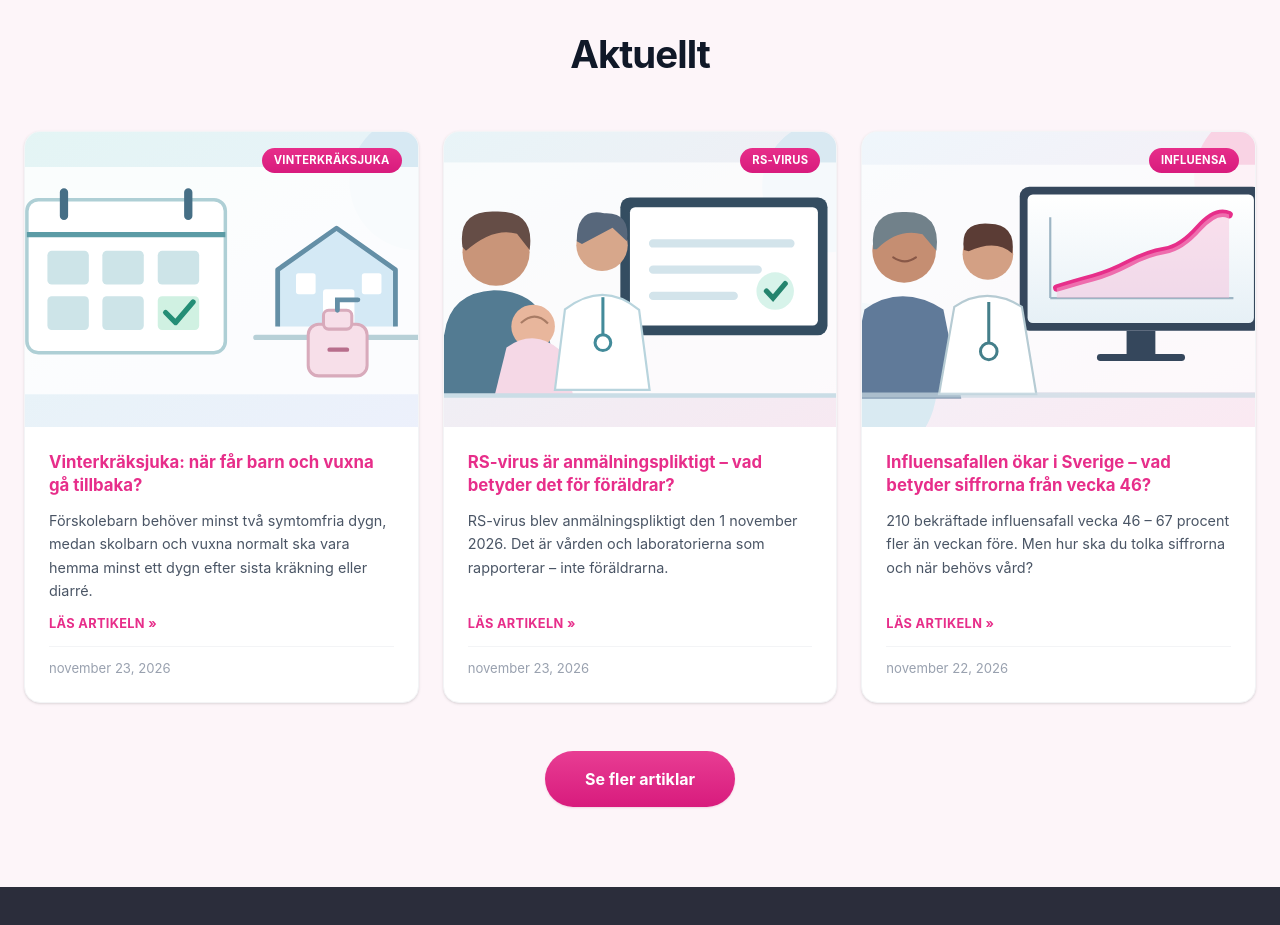
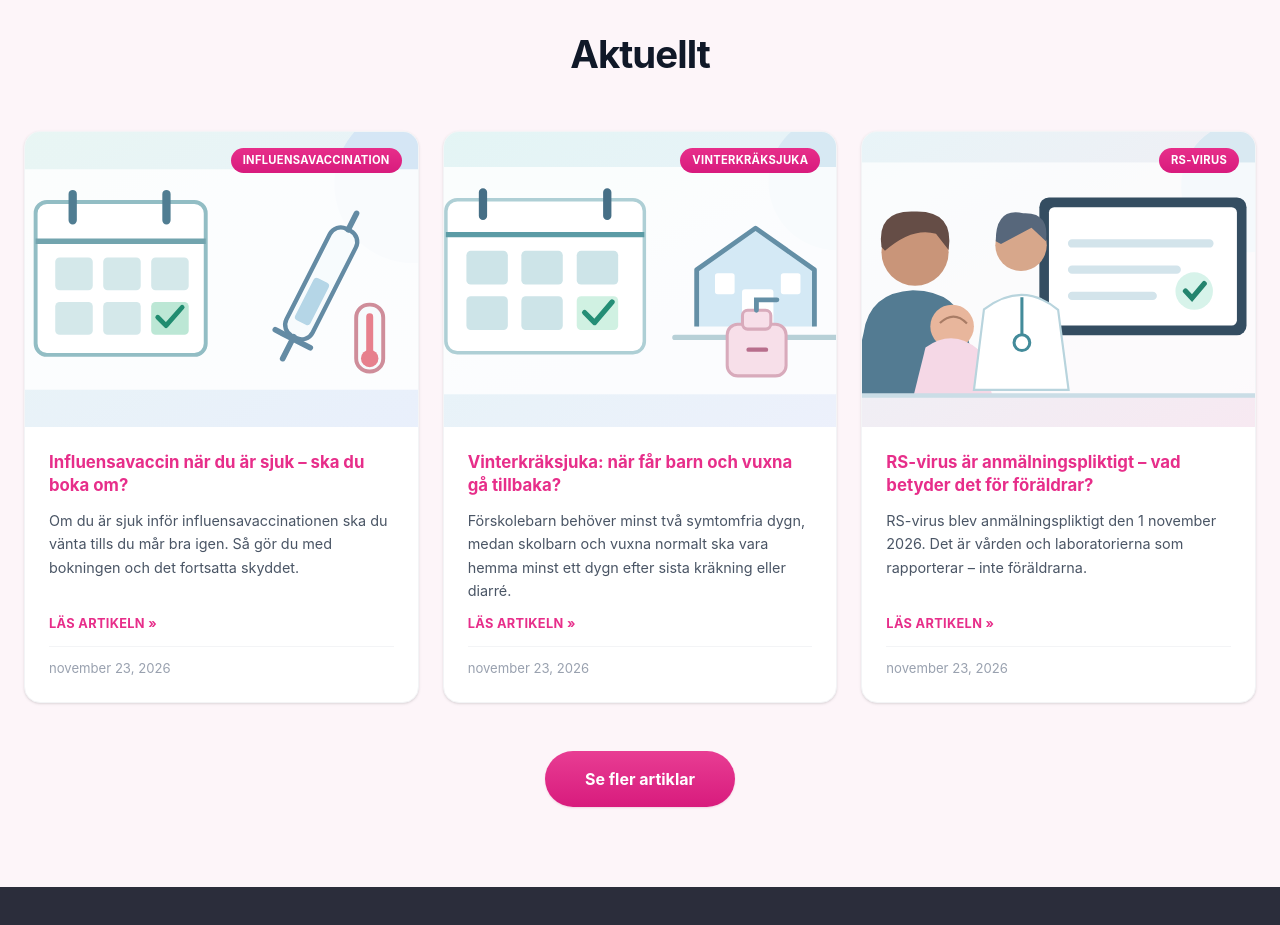
Before and after one commit to hannihalabi/hemlakare.se, a Next.js app: page / in a window 1280 px wide. Shown: the part 6960-7885 px from the top of the page. Built offline with nearby package versions, Linux system fonts and the light colour scheme.

Commit message:
Influensavaccin när du är sjuk: när boka om? (#18)
* Add original vaccination and illness illustration

* Add sourced advice on vaccination when ill

* Register influenza vaccination when ill article

```diff
--- /dev/null
+++ b/src/data/articles/influensavaccin-sjuk-feber-boka-om-2026.ts
@@ -0,0 +1,57 @@
+import type { Article } from "./types";
+
+const article: Article = {
+  slug: "influensavaccin-sjuk-feber-boka-om-2026",
+  title: "Influensavaccin när du är sjuk – ska du boka om?",
+  h1: "Förkyld eller febrig inför influensavaccinationen – vad gäller?",
+  seoTitle: "Influensavaccin vid förkylning och feber: råd 2026",
+  metaDescription: "Sjuk inför influensavaccinationen? Läs när du bör boka om, hur lång tid vaccinskyddet tar och varför vaccination fortfarande är viktig i höst.",
+  tag: "INFLUENSAVACCINATION",
+  date: "november 23, 2026",
+  publishedAtIso: "2026-11-23",
+  image: "/bilder/artiklar/influensavaccin-sjuk-feber-2026.svg",
+  imageAlt: "Redaktionell illustration av kalender, termometer och vaccinationsspruta inför influensavaccination.",
+  authorName: "Hemläkare.se redaktion",
+  targetQuery: "influensavaccin förkyld feber boka om vaccination",
+  excerpt: "Om du är sjuk inför influensavaccinationen ska du vänta tills du mår bra igen. Så gör du med bokningen och det fortsatta skyddet.",
+  summary: "1177 rekommenderar att du inte vaccinerar dig när du är sjuk, utan väntar tills du mår bra igen. Boka om vid pågående sjukdom och kontakta vaccinationsmottagningen om du är osäker. Influensavaccinet behöver ungefär två veckor för att ge ett bra skydd, så boka en ny tid när du tillfrisknat.",
+  keyTakeaways: [
+    "Är du sjuk på vaccinationsdagen? Boka om och vänta tills du mår bra igen enligt 1177.",
+    "Skyddet byggs upp under cirka två veckor efter vaccinationen.",
+    "Personer som rekommenderas vaccination bör boka en ny tid när de tillfrisknat, även om influensasäsongen redan börjat."
+  ],
+  body: "Har du fått feber, hosta eller andra sjukdomssymtom just när du ska ta influensavaccinet? 1177:s råd är att inte vaccinera sig när man är sjuk, utan vänta tills man mår bra igen. Avboka eller boka om din tid och kontakta mottagningen om du är osäker. Det betyder inte att du ska avstå från vaccination hela säsongen.",
+  sections: [
+    { id: "boka-om", title: "När ska du boka om?", body: [
+      "Om du är sjuk inför vaccinationen ska du enligt 1177 vänta tills du mår bra igen. Det gäller särskilt om du har feber eller känner dig tydligt sjuk. Boka om tiden enligt din regions instruktioner.",
+      "Om du bara har kvar ett lindrigt symtom men i övrigt mår bra kan vaccinationsmottagningen bedöma hur du ska göra. Det finns inte en och samma tidsgräns efter feber som gäller alla."
+    ] },
+    { id: "efter-sjukdom", title: "Behöver du fortfarande vaccin om du nyligen varit sjuk?", body: [
+      "Influensa kan orsakas av olika virusvarianter och skyddet från tidigare infektion är inte samma sak som säsongens vaccinationsskydd. Folkhälsomyndigheten rekommenderar årlig vaccination för grupper med ökad risk för allvarlig influensa.",
+      "Har du nyligen haft en luftvägsinfektion men inte vet om det var influensa, ska du inte utgå från att du redan har skydd mot säsongens influensa. Fråga mottagningen när du kan vaccineras efter tillfrisknandet."
+    ] },
+    { id: "skydd", title: "Hur snabbt skyddar influensavaccinet?", body: [
+      "Det tar ungefär två veckor för kroppen att bygga upp ett bra skydd efter vaccination. Du kan alltså hinna bli smittad innan skyddet har utvecklats. Influensavaccinet kan inte ge influensa, men tillfällig ömhet, feber eller muskelvärk kan förekomma efteråt.",
+      "Folkhälsomyndigheten rapporterade den 19 november 2026 att influensaepidemin redan hade börjat i Sverige och att antalet fall väntades öka. Det gör det angeläget för rekommenderade riskgrupper att boka en ny tid när de blivit friska."
+    ] },
+    { id: "riskgrupp", title: "Vem bör prioritera en ny vaccinationstid?", body: [
+      "Vaccination rekommenderas bland annat till personer som är 65 år eller äldre, gravida efter graviditetsvecka 12 och personer med vissa kroniska sjukdomar eller nedsatt immunförsvar. Hushållskontakter till personer med kraftigt nedsatt immunförsvar omfattas också av rekommendationen.",
+      "Är du osäker på om du tillhör en riskgrupp kan du läsa 1177:s regionala information eller kontakta din vårdcentral. Tillgång och bokningsregler kan skilja sig mellan regioner."
+    ] },
+    { id: "soka-vard", title: "När ska du söka vård för sjukdomen i stället?", body: [
+      "Om du har svårt att andas, försämras tydligt eller är i riskgrupp och blir sjuk med misstänkt influensa, kontakta vården för individuell bedömning. Vid mycket svåra andningsbesvär eller annat livshotande tillstånd, ring 112.",
+      "Vaccination behandlar inte en pågående infektion. Ring 1177 för råd om symtom och rätt vårdnivå."
+    ] }
+  ],
+  faq: [
+    { question: "Kan jag ta influensavaccinet om jag har feber?", answer: "Vänta tills du mår bra igen. 1177 rekommenderar att du inte vaccinerar dig när du är sjuk." },
+    { question: "Hur länge måste jag vänta efter en förkylning?", answer: "1177 anger ingen generell exakt väntetid för alla. Boka om när du är sjuk och fråga vaccinationsmottagningen om du är osäker när du har tillfrisknat." },
+    { question: "Är det för sent att vaccinera sig när influensasäsongen har börjat?", answer: "Inte nödvändigtvis. Om du tillhör en rekommenderad grupp är det fortfarande relevant att boka en tid när du är frisk. Det tar cirka två veckor att bygga upp ett bra skydd." }
+  ],
+  sources: [
+    { title: "Vaccination mot influensa – råd inför besöket", publisher: "1177", url: "https://www.1177.se/undersokning-behandling/vaccinationer/vaccination-mot-influensa/" },
+    { title: "Frågor och svar om influensavaccination", publisher: "Folkhälsomyndigheten", url: "https://www.folkhalsomyndigheten.se/vara-amnesomraden/vaccinationer/vaccinationer-a-o/vaccination-mot-influensa/fragor-och-svar-om-influensavaccination/" },
+    { title: "Tidig influensasäsong i år, 19 november 2026", publisher: "Folkhälsomyndigheten", url: "https://www.folkhalsomyndigheten.se/nyheter-och-press/nyhetsarkiv/2026/november/tidig-influensasasong-i-ar/" }
+  ]
+};
+export default article;
--- a/src/data/articles/registry.ts
+++ b/src/data/articles/registry.ts
@@ -1,4 +1,5 @@
 import type { Article } from "./types";
+import influensavaccinSjuk2026 from "./influensavaccin-sjuk-feber-boka-om-2026";
 import vinterkraksjukaAtergang2026 from "./vinterkraksjuka-nar-tillbaka-forskola-skola-jobb-2026";
 import rsAnmalningsplikt2026 from "./rs-virus-anmalningsplikt-vad-betyder-det-for-foraldrar-2026";
 import influensaStatistikV462026 from "./influensafall-okar-vecka-46-vad-betyder-siffrorna-2026";
@@ -43,6 +44,7 @@ import searchGuide1 from "./blodande-leverflack";
 import searchGuide2 from "./vard-hemma-hembesok-hemsjukvard";
 
 const publishedArticles: Article[] = [
+  influensavaccinSjuk2026,
   vinterkraksjukaAtergang2026,
   rsAnmalningsplikt2026,
   influensaStatistikV462026,
```
Also changed, not shown: public/bilder/artiklar/influensavaccin-sjuk-feber-2026.svg (added).
